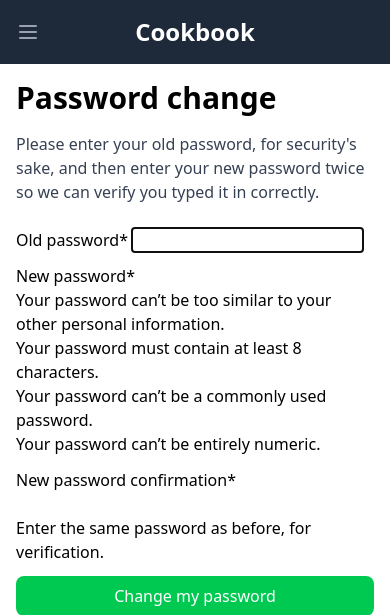
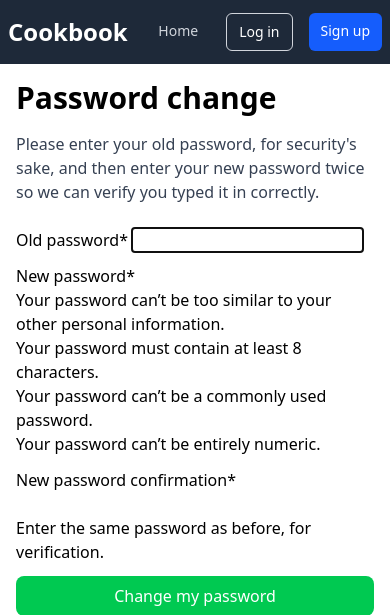
Before and after one commit to sdutill/cookbook-pro-rewrite, a Django app: page /accounts/password_change/ in a window 390 px wide. Shown: the top 615 px of the page. Run offline with Django 5.2, Linux system fonts and the light colour scheme; the visitor is signed in with stand-in values (Sample User, id 1); some libraries are stand-ins or nearby versions.

Commit message:
Restructured base templates & references to each

```diff
--- a/templates/base.html
+++ b/templates/base.html
@@ -13,95 +13,17 @@
         Cookbook
       {% endblock title %}
     </title>
-    <style>
-        .logout-form {
-            display: inline;
-        }
-    </style>
   </head>
   <body>
-    <nav class="bg-gray-800 text-white">
-      <div class="max-w-7xl mx-auto px-2 sm:px-6 lg:px-8">
-        <div class="relative flex items-center justify-between h-16">
-          <div class="absolute inset-y-0 left-0 flex items-center sm:hidden">
-            <button type="button"
-                    class="inline-flex items-center justify-center p-2 rounded-md text-gray-400 hover:text-white hover:bg-gray-700 focus:outline-none focus:ring-2 focus:ring-offset-2 focus:ring-white"
-                    aria-controls="mobile-menu"
-                    aria-expanded="false">
-              <span class="sr-only">Open main menu</span>
-              <svg class="block h-6 w-6"
-                   xmlns="http://www.w3.org/2000/svg"
-                   fill="none"
-                   viewBox="0 0 24 24"
-                   stroke="currentColor"
-                   aria-hidden="true">
-                <path stroke-linecap="round" stroke-linejoin="round" stroke-width="2" d="M4 6h16M4 12h16M4 18h16"></path>
-              </svg>
-            </button>
-          </div>
-          <div class="flex-1 flex items-center justify-center sm:items-stretch sm:justify-start">
-            <a href="{% url 'home' %}" class="text-2xl font-bold text-white">Cookbook</a>
-          </div>
-          <div class="hidden sm:block sm:ml-6">
-            <div class="flex space-x-4">
-              <a href="{% url 'home' %}"
-                 class="text-gray-300 hover:text-white px-3 py-2 rounded-md text-sm font-medium">Home</a>
-              {% if user.is_authenticated %}
-                <a href="{% url 'recipes' %}"
-                   class="text-gray-300 hover:text-white px-3 py-2 rounded-md text-sm font-medium">Recipes</a>
-                <div class="relative">
-                  <button type="button"
-                          class="text-gray-300 hover:text-white px-3 py-2 rounded-md text-sm font-medium"
-                          aria-expanded="false"
-                          aria-haspopup="true">{{ user.username }}</button>
-                  <div class="absolute right-0 w-48 mt-2 origin-top-right rounded-md shadow-lg bg-white ring-1 ring-black ring-opacity-5 focus:outline-none hidden"
-                       id="user-menu">
-                    <div class="py-1">
-                      <a href="{% url 'password_change' %}"
-                         class="block text-gray-700 px-4 py-2 text-sm">Change password</a>
-                      <form method="post" action="{% url 'logout' %}" class="logout-form">
-                        {% csrf_token %}
-                        <button type="submit"
-                                class="block text-gray-700 px-4 py-2 text-sm w-full text-left">Logout</button>
-                      </form>
-                    </div>
-                  </div>
-                </div>
-              {% else %}
-                <a href="{% url 'login' %}"
-                   class="text-white px-3 py-2 rounded-md text-sm font-medium border border-gray-300 hover:bg-gray-700 hover:text-white">Log in</a>
-                <a href="{% url 'signup' %}"
-                   class="text-white px-3 py-2 rounded-md text-sm font-medium bg-blue-600 hover:bg-blue-700">Sign up</a>
-              {% endif %}
-            </div>
-          </div>
-        </div>
-      </div>
-    </nav>
+    {% block navigation %}
+    {% endblock navigation %}
     <main>
       <div class="container mx-auto p-4">
         {% block content %}
         {% endblock content %}
       </div>
     </main>
-    <script>
-        // Add functionality for mobile menu toggle
-        const menuButton = document.querySelector(
-            'button[aria-controls="mobile-menu"]'
-        );
-        const mobileMenu = document.getElementById("mobile-menu");
-
-        menuButton.addEventListener("click", () => {
-            mobileMenu.classList.toggle("hidden");
-        });
-
-        // Toggle dropdown menu
-        const dropdownButton = document.querySelector('[aria-haspopup="true"]');
-        const dropdownMenu = document.getElementById("user-menu");
-
-        dropdownButton.addEventListener("click", () => {
-            dropdownMenu.classList.toggle("hidden");
-        });
-    </script>
+    {% block extra_js %}
+    {% endblock extra_js %}
   </body>
 </html>
--- /dev/null
+++ b/templates/public/base.html
@@ -0,0 +1,19 @@
+{% extends "base.html" %}
+
+{% block navigation %}
+    <nav class="bg-gray-800 text-white">
+        <div class="max-w-7xl mx-auto px-2 sm:px-6 lg:px-8">
+            <div class="flex items-center justify-between h-16">
+                <a href="{% url 'home' %}" class="text-2xl font-bold text-white">Cookbook</a>
+                <div class="flex space-x-4">
+                    <a href="{% url 'home' %}"
+                       class="text-gray-300 hover:text-white px-3 py-2 rounded-md text-sm font-medium">Home</a>
+                    <a href="{% url 'login' %}"
+                       class="text-white px-3 py-2 rounded-md text-sm font-medium border border-gray-300 hover:bg-gray-700">Log in</a>
+                    <a href="{% url 'signup' %}"
+                       class="text-white px-3 py-2 rounded-md text-sm font-medium bg-blue-600 hover:bg-blue-700">Sign up</a>
+                </div>
+            </div>
+        </div>
+    </nav>
+{% endblock navigation %}
--- a/templates/public/home.html
+++ b/templates/public/home.html
@@ -1,4 +1,4 @@
-{% extends "base.html" %}
+{% extends "public/base.html" %}
 {% block title %}
   Home
 {% endblock title %}
--- a/templates/registration/login.html
+++ b/templates/registration/login.html
@@ -1,4 +1,4 @@
-{% extends "base.html" %}
+{% extends "public/base.html" %}
 {% load crispy_forms_tags %}
 {% block title %}
   Log In
--- a/templates/registration/password_change_done.html
+++ b/templates/registration/password_change_done.html
@@ -1,4 +1,4 @@
-{% extends "base.html" %}
+{% extends "public/base.html" %}
 {% block title %}
   Password Change Successful
 {% endblock
--- a/templates/registration/password_change_form.html
+++ b/templates/registration/password_change_form.html
@@ -1,4 +1,4 @@
-{% extends "base.html" %}
+{% extends "public/base.html" %}
 {% load crispy_forms_tags %}
 {% block title %}
   Password
--- a/templates/registration/password_reset_complete.html
+++ b/templates/registration/password_reset_complete.html
@@ -1,4 +1,4 @@
-{% extends "base.html" %}
+{% extends "public/base.html" %}
 {% block title %}
   Password reset complete
 {% endblock
--- a/templates/registration/password_reset_confirm.html
+++ b/templates/registration/password_reset_confirm.html
@@ -1,4 +1,4 @@
-{% extends "base.html" %}
+{% extends "public/base.html" %}
 {% load crispy_forms_tags %}
 {% block title %}
   Enter
--- a/templates/registration/password_reset_done.html
+++ b/templates/registration/password_reset_done.html
@@ -1,4 +1,4 @@
-{% extends "base.html" %}
+{% extends "public/base.html" %}
 {% block title %}
   Email Sent
 {% endblock title %}
--- a/templates/registration/password_reset_form.html
+++ b/templates/registration/password_reset_form.html
@@ -1,4 +1,4 @@
-{% extends "base.html" %}
+{% extends "public/base.html" %}
 {% load crispy_forms_tags %}
 {% block title %}
   Forgot
--- a/templates/registration/signup.html
+++ b/templates/registration/signup.html
@@ -1,4 +1,4 @@
-{% extends "base.html" %}
+{% extends "public/base.html" %}
 {% load crispy_forms_tags %}
 {% block title %}
   Sign
```
Also changed, not shown: templates/private/base.html (added, +47 -0 lines).
